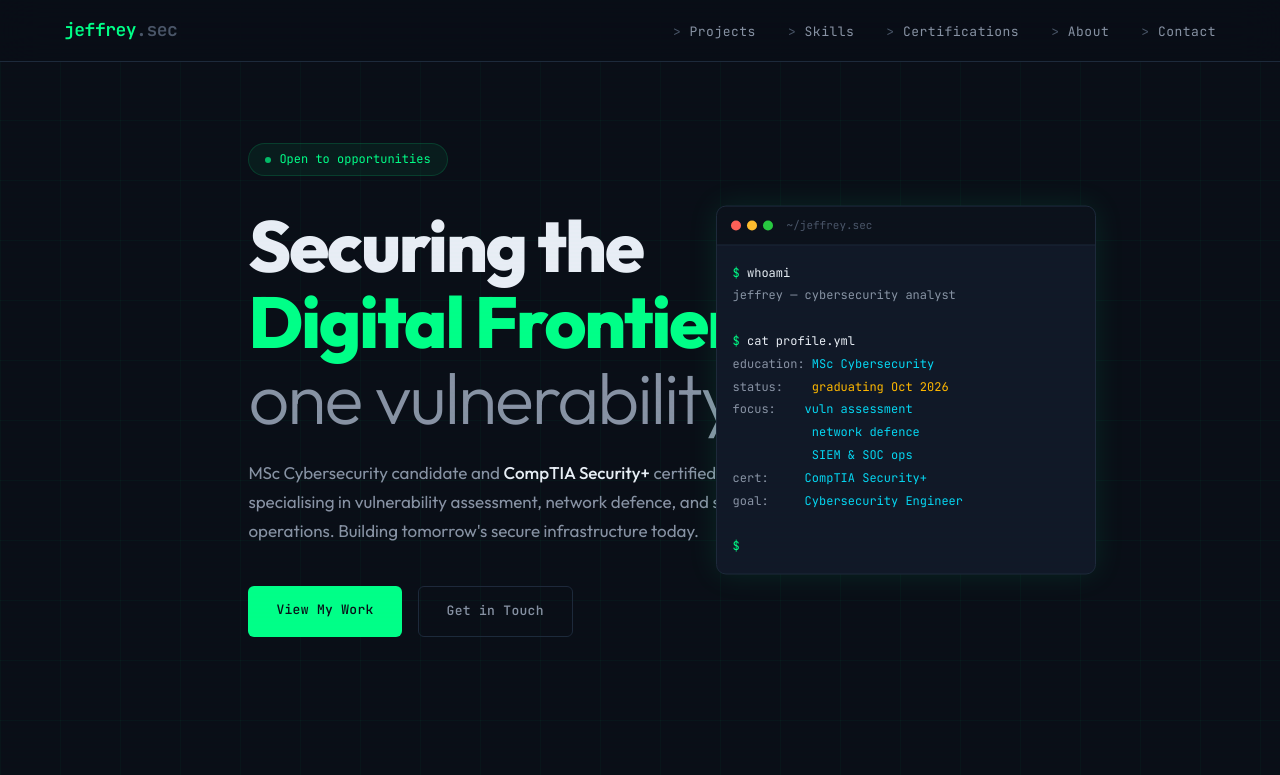
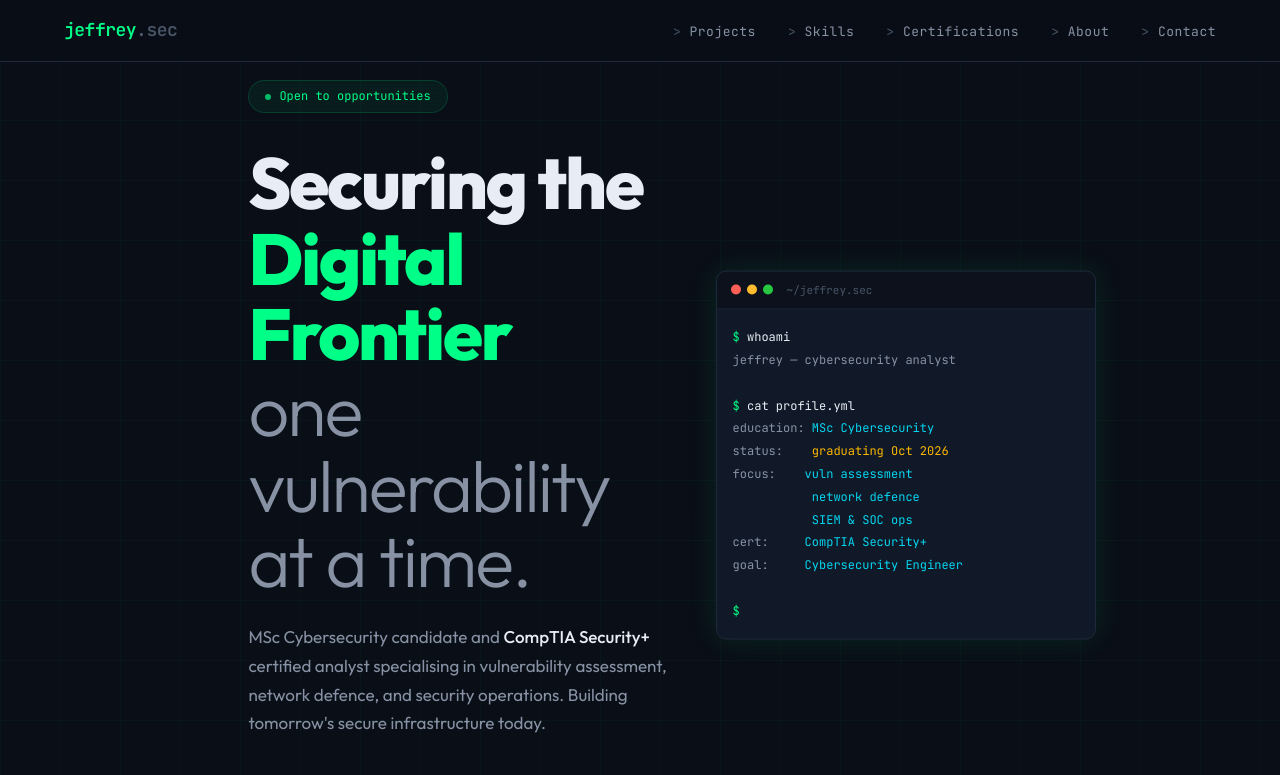
Before and after one commit to Ofuje-xl/ofuje-xl.github.io, a plain HTML site: page index.html in a window 1280 px wide. Shown: the top 775 px of the page. Drawn offline with Linux system fonts and the light colour scheme.

Commit message:
Adjust hero content max-width to 55%

```diff
--- a/index.html
+++ b/index.html
@@ -136,7 +136,7 @@
     padding-top: 80px;
     position: relative;
   }
-  .hero-content { max-width: 800px; }
+  .hero-content { max-width: 55%; }
   .hero-badge {
     display: inline-flex;
     align-items: center;
```
